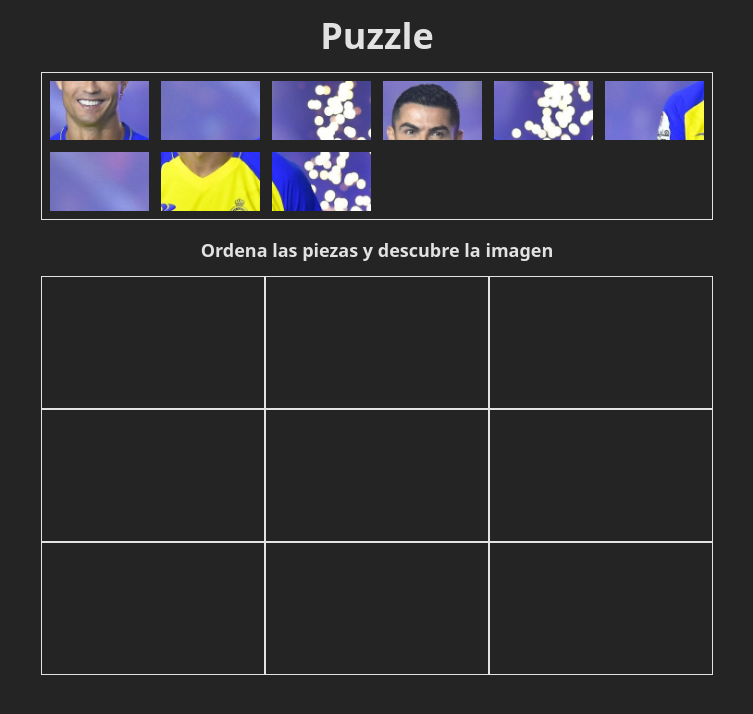
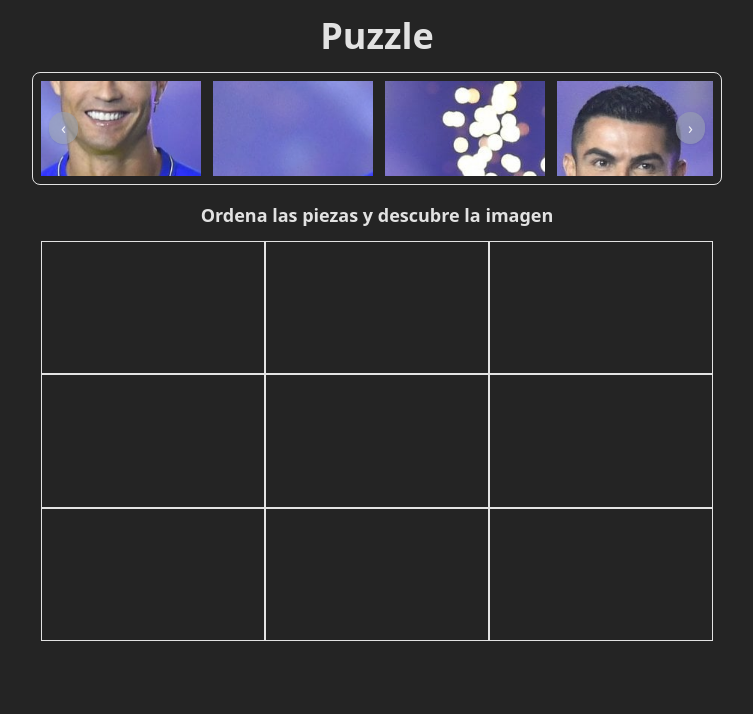
Before and after one commit to AlexRojasCoaquira/puzzles, a React (Vite) app: page / in a window 1280 px wide. Shown: the top 714 px of the page, without its empty margins (263-1016 px from the left). Built offline with nearby package versions, Linux system fonts and the light colour scheme.

Commit message:
add carousel in the pieces section

```diff
--- /dev/null
+++ b/src/components/Carousel.jsx
@@ -0,0 +1,49 @@
+import { useRef } from 'react'
+
+export function Carousel({ children, step = 300 }) {
+  const trackRef = useRef(null)
+
+  const scrollBy = (delta) => {
+    if (!trackRef.current) return
+    trackRef.current.scrollBy({ left: delta, behavior: 'smooth' })
+  }
+
+  const onKeyDown = (e) => {
+    console.log(e.key)
+    if (e.key === 'ArrowLeft') scrollBy(-step)
+    if (e.key === 'ArrowRight') scrollBy(step)
+  }
+
+  return (
+    <div
+      className="relative px-2 border rounded-lg"
+      onKeyDown={onKeyDown} // para que funcione el scroll por teclado
+      tabIndex={0}
+    >
+      <button
+        type="button"
+        className="absolute z-10 left-4 top-1/2 -translate-y-1/2 bg-gray-400/60 hover:bg-white hover:text-gray-900 rounded-full shadow px-3 py-1 cursor-pointer"
+        onClick={() => scrollBy(-step)}
+        aria-label="Anterior"
+      >
+        ‹
+      </button>
+
+      <div
+        ref={trackRef}
+        className="flex gap-3 max-w-2xl  overflow-x-auto scrollbar-hide p-2  snap-x snap-mandatory"
+      >
+        {children}
+      </div>
+
+      <button
+        type="button"
+        className="absolute z-10 right-4 top-1/2 -translate-y-1/2 bg-gray-400/60 hover:bg-white hover:text-gray-900 rounded-full shadow px-3 py-1 cursor-pointer"
+        onClick={() => scrollBy(step)}
+        aria-label="Siguiente"
+      >
+        ›
+      </button>
+    </div>
+  )
+}
--- a/src/components/DraggablePiece.jsx
+++ b/src/components/DraggablePiece.jsx
@@ -6,43 +6,51 @@ function DraggablePiece({ src, alt, pieceIndex }, ref) {
   const [position, setPosition] = useState({ x: 0, y: 0 })
   const handleStop = (e, data, pieceIndex) => {
     const pieceRect = data.node.getBoundingClientRect()
+    const x = pieceRect.left + pieceRect.width / 2
+    const y = pieceRect.top + pieceRect.height / 2
     console.log(pieceIndex)
-    let isInZone = false
-    dropZones.current.forEach((zone, i) => {
-      if (!zone) return
+
+    let targetIndex = -1
+    dropZones.current.some((zone, i) => {
+      if (!zone) return false
       const zoneRect = zone.getBoundingClientRect()
 
-      const x = pieceRect.left + pieceRect.width / 2
-      const y = pieceRect.top + pieceRect.height / 2
-      if (x > zoneRect.left && x < zoneRect.right && y > zoneRect.top && y < zoneRect.bottom) {
-        console.log('estoy en una zona', zone, i)
-        setZones((prev) => {
-          const newZones = [...prev]
-          if (newZones[i] === null) {
-            newZones[i] = src
-            isInZone = true
-          }
-          return newZones
-        })
-        return isInZone
+      const isInZone =
+        x > zoneRect.left && x < zoneRect.right && y > zoneRect.top && y < zoneRect.bottom
+
+      if (isInZone) {
+        targetIndex = i
+        return true
       }
       return false
     })
-    if (!isInZone) {
-      setPosition({ x: 0, y: 0 })
+
+    if (targetIndex !== -1) {
+      setZones((prev) => {
+        const newZones = [...prev]
+        console.log('newZones', newZones)
+        const prevIdx = newZones.findIndex((zone) => zone === src)
+        if (prevIdx !== -1) newZones[prevIdx] = null
+        newZones[targetIndex] = src
+        return newZones
+      })
+      return
     }
+    setPosition({ x: 0, y: 0 })
   }
   return (
     <Draggable
       nodeRef={ref}
-      onStop={(e, data) => handleStop(e, data, pieceIndex)}
       position={position}
       onDrag={(e, data) => setPosition({ x: data.x, y: data.y })}
+      onStop={(e, data) => handleStop(e, data, pieceIndex)}
     >
       <img
         ref={ref}
         src={src}
         alt={alt}
+        draggable={false}
+        onDragStart={(e) => e.preventDefault()}
         className="max-w-40 w-full cursor-grab"
       />
     </Draggable>
--- a/src/components/DropZone.jsx
+++ b/src/components/DropZone.jsx
@@ -10,7 +10,7 @@ export function DropZone({ aspectRatio }) {
     >
       {zones.map((zone, index) => (
         <div
-          className="border"
+          className={`${zone ? '' : 'border'}`}
           key={index}
           ref={(el) => (dropZones.current[index] = el)}
         >
@@ -18,6 +18,7 @@ export function DropZone({ aspectRatio }) {
             <img
               src={zone}
               alt={`piece ${index}`}
+              className="w-full h-full object-cover"
             />
           ) : null}
         </div>
--- a/src/components/Pieces.jsx
+++ b/src/components/Pieces.jsx
@@ -1,25 +1,30 @@
 import { createRef, useContext } from 'react'
 import { DropZoneContext } from '../context/dropZone'
 import DraggablePiece from './DraggablePiece'
+import { Carousel } from './Carousel'
 
 export function Pieces({ pieces }) {
   const { zones } = useContext(DropZoneContext)
-
+  console.log('zones', zones)
   const filteredPieces = pieces.filter((src) => !zones.includes(src))
   return (
-    <div className="grid grid-cols-4 sm:grid-cols-6 gap-3 border max-w-2xl w-full justify-around p-2">
+    <Carousel>
       {filteredPieces.map((src, i) => {
         const ref = createRef()
         return (
-          <DraggablePiece
+          <div
             key={src}
-            ref={ref}
-            src={src}
-            alt={`pieza ${i}`}
-            pieceIndex={i}
-          />
+            className="snap-start shrink-0"
+          >
+            <DraggablePiece
+              ref={ref}
+              src={src}
+              alt={`pieza ${i}`}
+              pieceIndex={i}
+            />
+          </div>
         )
       })}
-    </div>
+    </Carousel>
   )
 }
```
Also changed, not shown: 1 other file (tests, documents, lock files or other folders).
